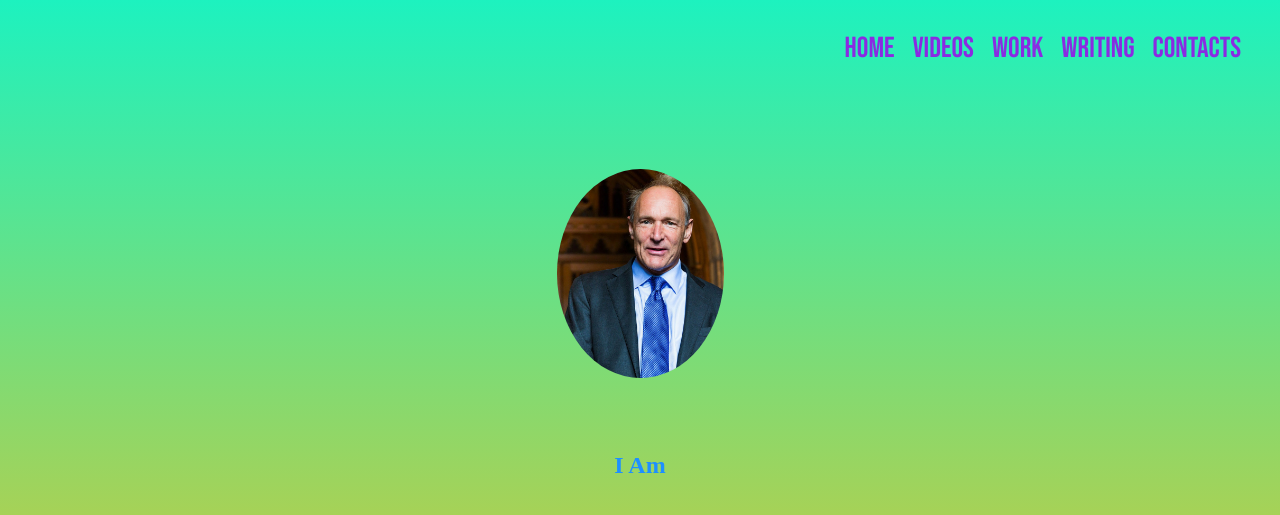
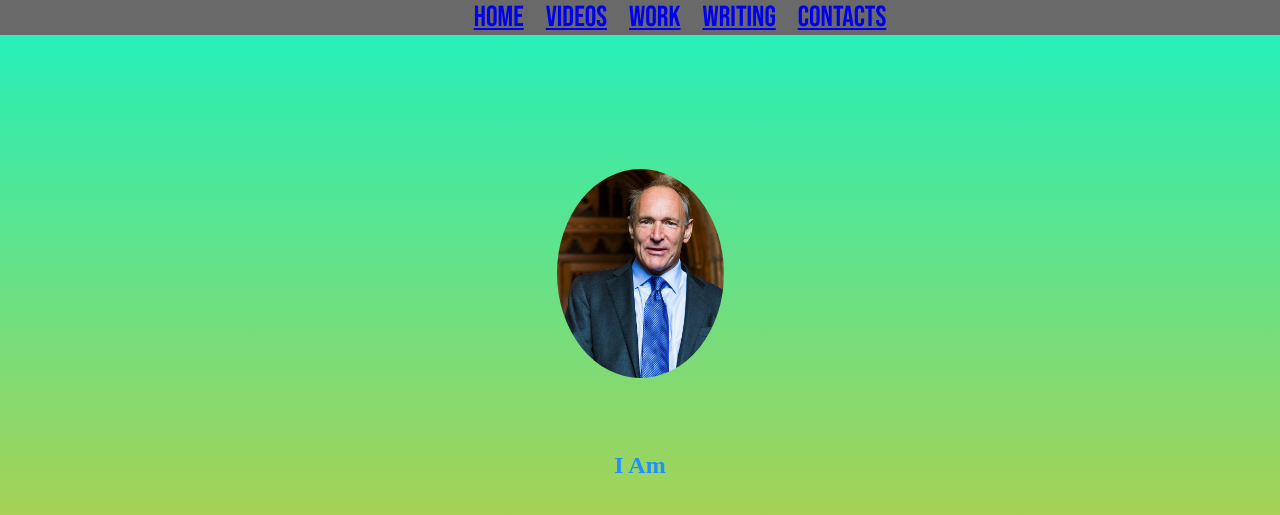
Before and after one commit to Zohair007/Tim-Berners-Lee, a plain HTML site: page Index.html in a window 1280 px wide. Shown: the top 515 px of the page. Drawn offline with Linux system fonts and the light colour scheme.

Commit message:
Add files via upload

```diff
--- a/Index.html
+++ b/Index.html
@@ -8,14 +8,15 @@
     <link rel="preconnect" href="https://fonts.googleapis.com">
 <link rel="preconnect" href="https://fonts.gstatic.com" crossorigin>
 <link href="https://fonts.googleapis.com/css2?family=Bebas+Neue&display=swap" rel="stylesheet">
+   <link rel="stylesheet" href="https://cdnjs.cloudflare.com/ajax/libs/font-awesome/4.7.0/css/font-awesome.min.css">
 </head>
 <body>
 <ul class="menu">
-<li class="item">HOME</li>
- <li class="item">VIDEOS</li>
-  <li class="item">WORK</li>
-   <li class="item">WRITING</li>
-    <li class="item">CONTACTS</li>
+<li class="item"> <a href="#HOME">HOME</a></li>
+ <li class="item"> <a href="#VIDEOS">VIDEOS</a></li>
+  <li class="item"> <a href="#WORK">WORK</a></li>
+   <li class="item"> <a href="#WRITING">WRITING</a></li>
+    <li class="item"> <a href="#CONTACTS">CONTACTS</a></li>
 
     </ul>
 <section id="HOME">
@@ -28,5 +29,18 @@
  <h1>Hi!</h1>
  <p>Tim Berners-Lee is a software engineer who invented the Internet (or the World Wide Web) in 1989 while at CERN, the European Particle Physics Laboratory. He is director of the World Wide Web Consortium that he founded and a Professor in the Computer Science Department at the University of Oxford.
 In 2001 he became a Fellow of the Royal Society and in 2004 he was knighted.<br><br>In 1994 Berners-Lee founded the World Wide Web Consortium (W3C) at the Laboratory of Computer Science (LCS) at the Massachusetts Institute of Technology in Boston. It was made up of companies that wanted to work together to create Web standards and also improve the Web. It was quickly agreed that the technology should be free of royalties and patents. Berners-Lee has served as director of this W3C since it was founded. In 1995 Microsoft produced the first version of Internet Explorer and this commercial browser created enormous growth in websites and web users. The Web was first used for e-commerce in 1997.</p>   </section>
+<section id="VIDEOS">
+<h1>Videos</h1>
+<iframe width="696" height="393" src="https://www.youtube.com/embed/OM6XIICm_qo" title="YouTube video player" frameborder="0" allow="accelerometer; autoplay; clipboard-write; encrypted-media; gyroscope; picture-in-picture" allowfullscreen></iframe>    <iframe width="699" height="393" src="https://www.youtube.com/embed/rCplocVemjo" title="YouTube video player" frameborder="0" allow="accelerometer; autoplay; clipboard-write; encrypted-media; gyroscope; picture-in-picture" allowfullscreen></iframe></section>
+<section id="WORK">
+<h1>Work</h1>
+<iframe width="700" height="400" src="https://en.wikipedia.org/wiki/Tim_Berners-Lee#Career_and_research"></iframe>           </section>
+<section id="WRITING">
+<h1>Writings by Tim Berners-Lee</h1>
+<a href="https://www.theguardian.com/technology/2019/mar/12/tim-berners-lee-on-30-years-of-the-web-if-we-dream-a-little-we-can-get-the-web-we-want" target="_blank">30 years of World Wide Web</a>    </section>
+ <section id="CONTACTS">
+ <h1>Contacts</h1>
+<iframe src="https://www.google.com/maps/embed?pb=!1m18!1m12!1m3!1d2948.088899804998!2d-71.09262648523716!3d42.36194464297643!2m3!1f0!2f0!3f0!3m2!1i1024!2i768!4f13.1!3m3!1m2!1s0x89e370a94526b345%3A0x303ada1e9664dfed!2sMIT%20Computer%20Science%20%26%20Artificial%20Intelligence%20Laboratory!5e0!3m2!1sen!2sin!4v1634730480476!5m2!1sen!2sin" width="850" height="650" style="border:0;" allowfullscreen="" loading="lazy"></iframe> <br>
+<i class="fa fa-envelope"></i>&nbsp;&nbsp; <a href="mailto: cos@timbl.com"> cos@timbl.com</a>    </section>
 </body>
 </html>
--- a/Style.css
+++ b/Style.css
@@ -29,18 +29,17 @@ height: 100%;
 z-index: 8;
 }
 .menu {
-    list-style: none;
+    background-color: dimgrey;
     position: fixed;
-    top: 10px;
-    right: 30px;
+    width: 100%;
     z-index: 10;
     cursor: pointer;
+    margin-top: 0px;
+    top: 0;
 }
 .item {
     font-family: 'Bebas Neue', cursive;
-    float: left;
-    padding-top: 5px;
-    padding-bottom: 5px;
+    display: inline;
     padding-left: 9px;
     padding-right: 9px;
     color: blueviolet;
@@ -56,3 +55,12 @@ p {
     font-size: 20px;
     line-height: 1.3;
 }
+#CONTACTS {
+    background: linear-gradient(#00e6e6 0%, #ff66b3 100%);
+}
+.item:hover {
+    font-size: 38px;
+}
+a:hover {
+    color: blanchedalmond;
+}
```
